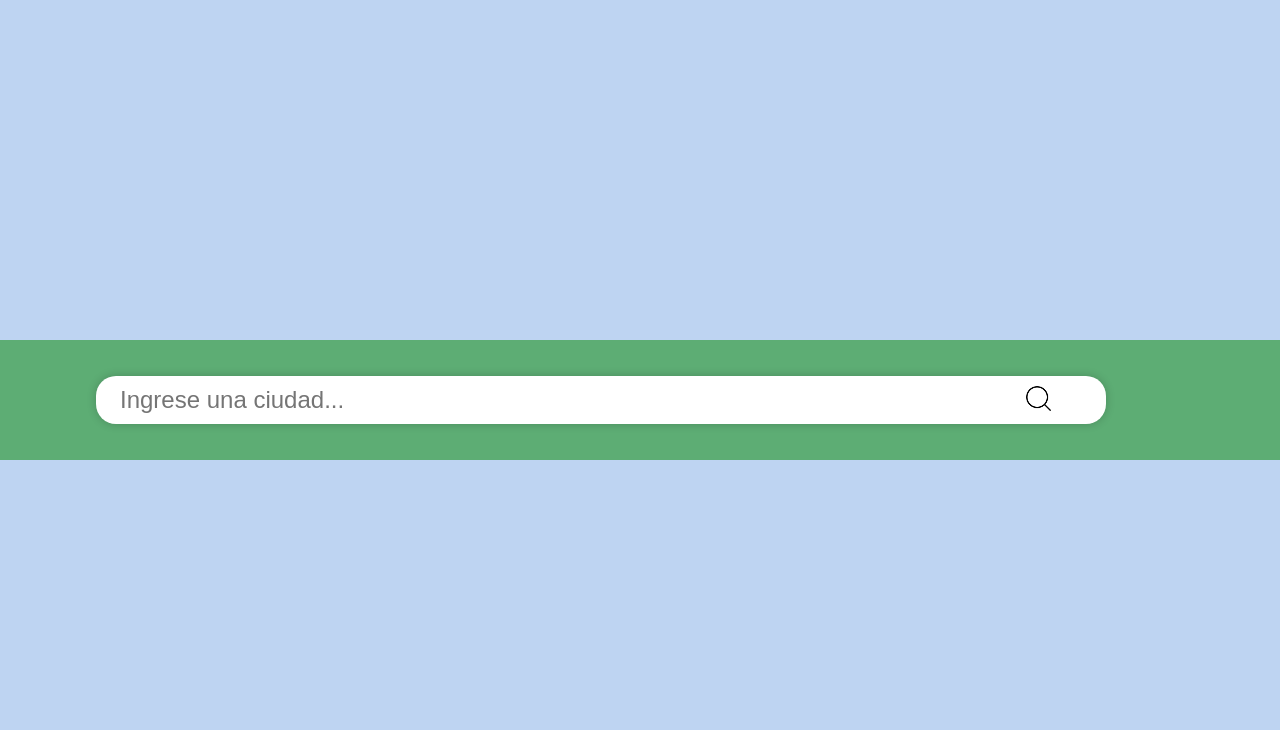
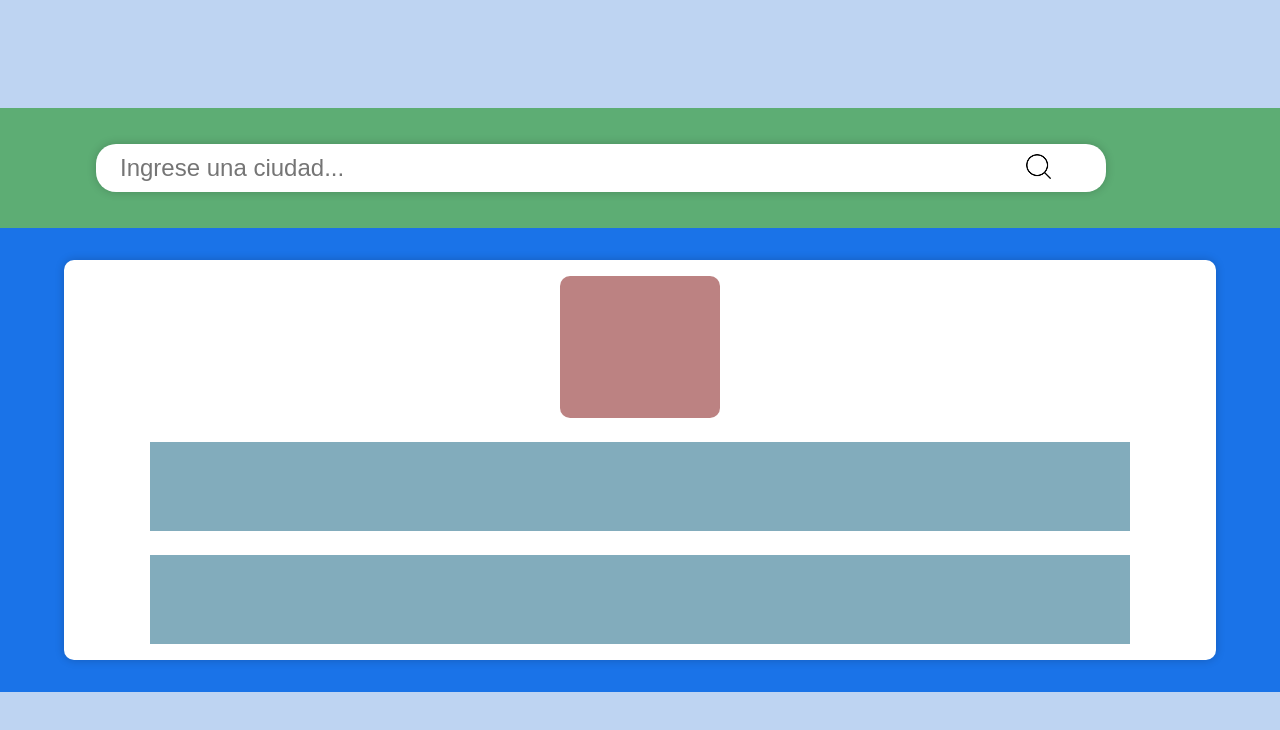
Before and after one commit to agustinfraile/climaApp, a React (Vite) app in the folder client/: page / in a window 1280 px wide. Shown: the top 730 px of the page. Built offline with nearby package versions, Linux system fonts and the light colour scheme.

Commit message:
agregando estilos a la card de clima

```diff
--- a/client/src/components/CardWeather/CardWeather.module.css
+++ b/client/src/components/CardWeather/CardWeather.module.css
@@ -0,0 +1,66 @@
+/* importo el archivo de variables de colores */
+@import "../../assets/colors/colors.css";
+
+.cardContainer {
+    width: 90%;
+    height: 400px;
+    margin: 2em auto;
+
+    display: flex;
+    flex-direction: column;
+    justify-content: center;
+    align-items: center;
+    background-color: #fff;
+    border-radius: 10px;
+    box-shadow: 0 0 10px rgba(0, 0, 0, 0.2);
+
+    transition: all 0.3s ease-in-out;
+}
+
+.cardContainer_icon {
+    width: 10em;
+    height: 10em;
+    margin: 1em auto;
+    border-radius: 10px;
+
+    background-color: #871f1f8e;
+}
+
+.cardContainer_titles {
+    width: 85%;
+    height: 100px;
+    margin: .5em auto;
+
+    display: flex;
+    flex-direction: column;
+    justify-content: center;
+    align-items: center;
+
+    background-color: #1f6b878e;
+}
+
+.cardContainer_weatherInfo {
+    width: 85%;
+    height: 100px;
+    margin: .5em auto;
+
+    display: flex;
+    flex-direction: column;
+    justify-content: center;
+    align-items: center;
+
+    background-color: #1f6b878e;
+}
+
+.cardContainer_weathers {
+    width: 85%;
+    height: 100px;
+    margin: 1em auto;
+
+    display: flex;
+    flex-direction: row;
+    justify-content: space-around;
+    align-items: center;
+
+    background-color: #1f6b878e;
+}
--- a/client/src/components/CardWeather/CardWeather.tsx
+++ b/client/src/components/CardWeather/CardWeather.tsx
@@ -1,4 +1,6 @@
 import { IProps } from './types';
+
+import styles from './CardWeather.module.css';
 
 
 
@@ -11,11 +13,22 @@ const CardWeather = ({data} : IProps) => {
   const maxWeather = data.cities?.cityWeather.weather_max;
 
   return (
-    <div>
-        <h1>{nameCity}</h1>
-        <h3>{weatherCity}</h3>
-        <h3>{minWeather}</h3>
-        <h3>{maxWeather}</h3>
+    <div className={styles.cardContainer}>
+        <div className={styles.cardContainer_icon}>
+
+        </div>
+
+        <div className={styles.cardContainer_titles}>
+          <h1>{nameCity}</h1>
+          <h3>{weatherCity}</h3>
+        </div>
+
+        {/* <div className={styles.cardContainer_weatherInfo}></div> */}
+
+        <div className={styles.cardContainer_weathers}>
+          <h3>{minWeather}</h3>
+          <h3>{maxWeather}</h3>
+        </div>
     </div>
   )
 }
```
